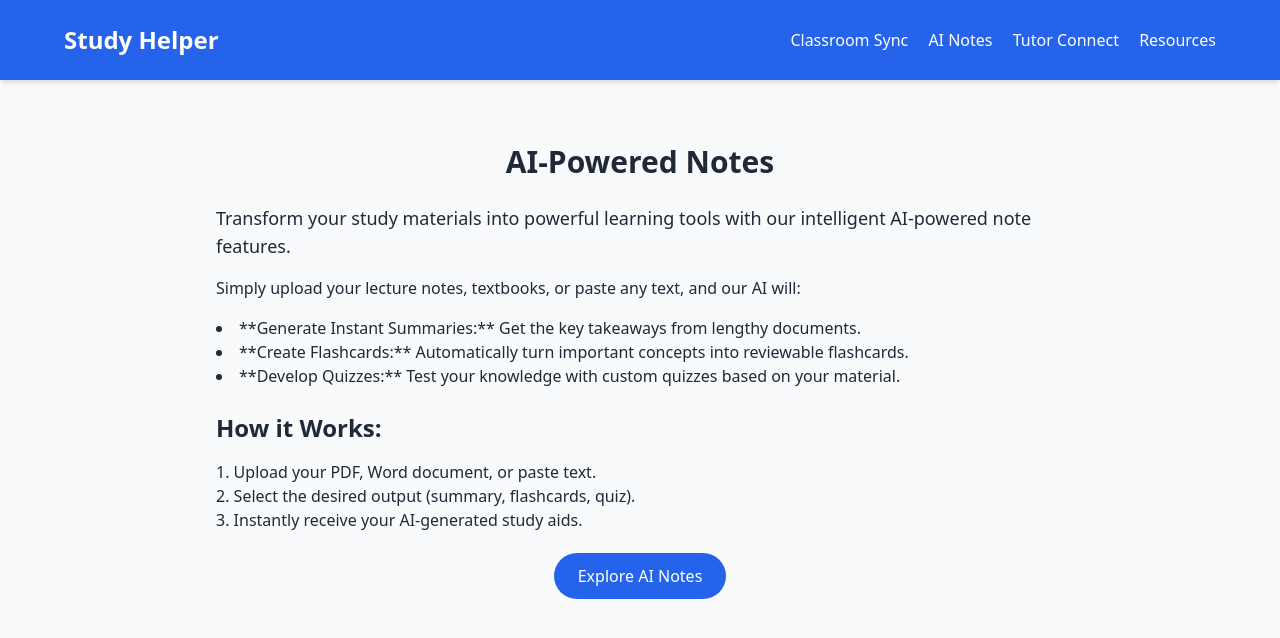
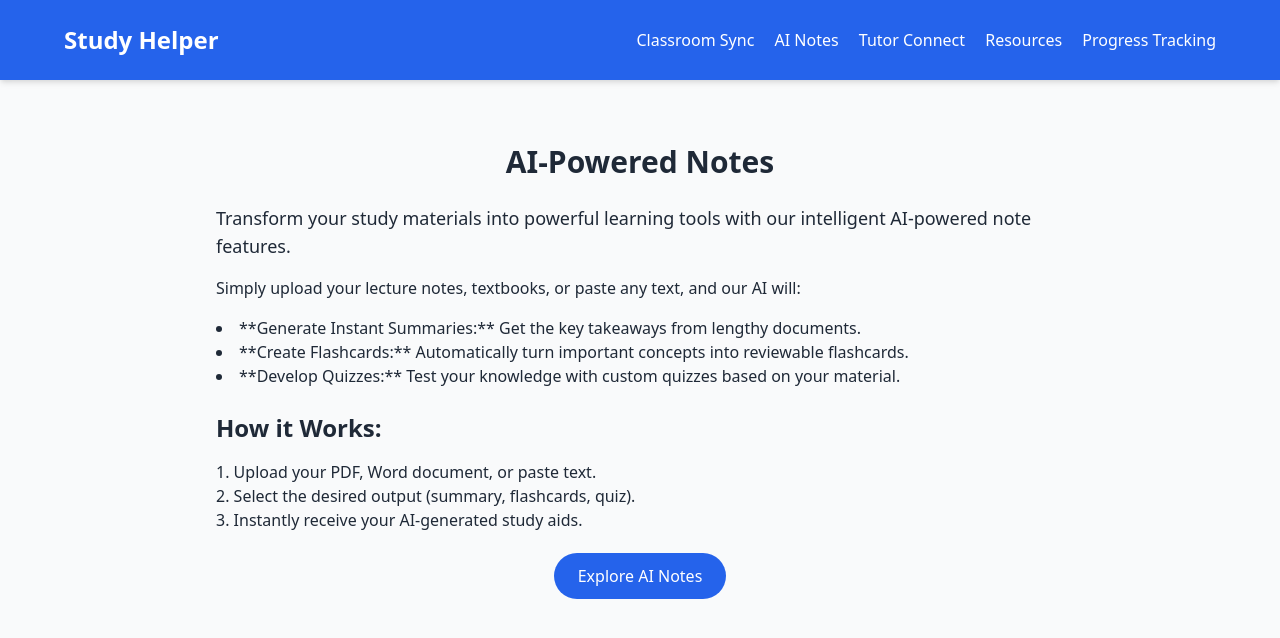
Before and after one commit to aditikarnik/Study-Website, a plain HTML site: page ai-notes.html in a window 1280 px wide. Drawn offline with nearby package versions, Linux system fonts and the light colour scheme.

Commit message:
Update ai-notes.html

```diff
--- a/ai-notes.html
+++ b/ai-notes.html
@@ -15,6 +15,7 @@
         <a href="ai-notes.html" class="hover:underline">AI Notes</a>
         <a href="tutor-connect.html" class="hover:underline">Tutor Connect</a>
         <a href="class-resources.html" class="hover:underline">Resources</a>
+        <a href="progress-tracking.html" class="hover:underline">Progress Tracking</a> </nav>
       </nav>
     </div>
   </header>
```
